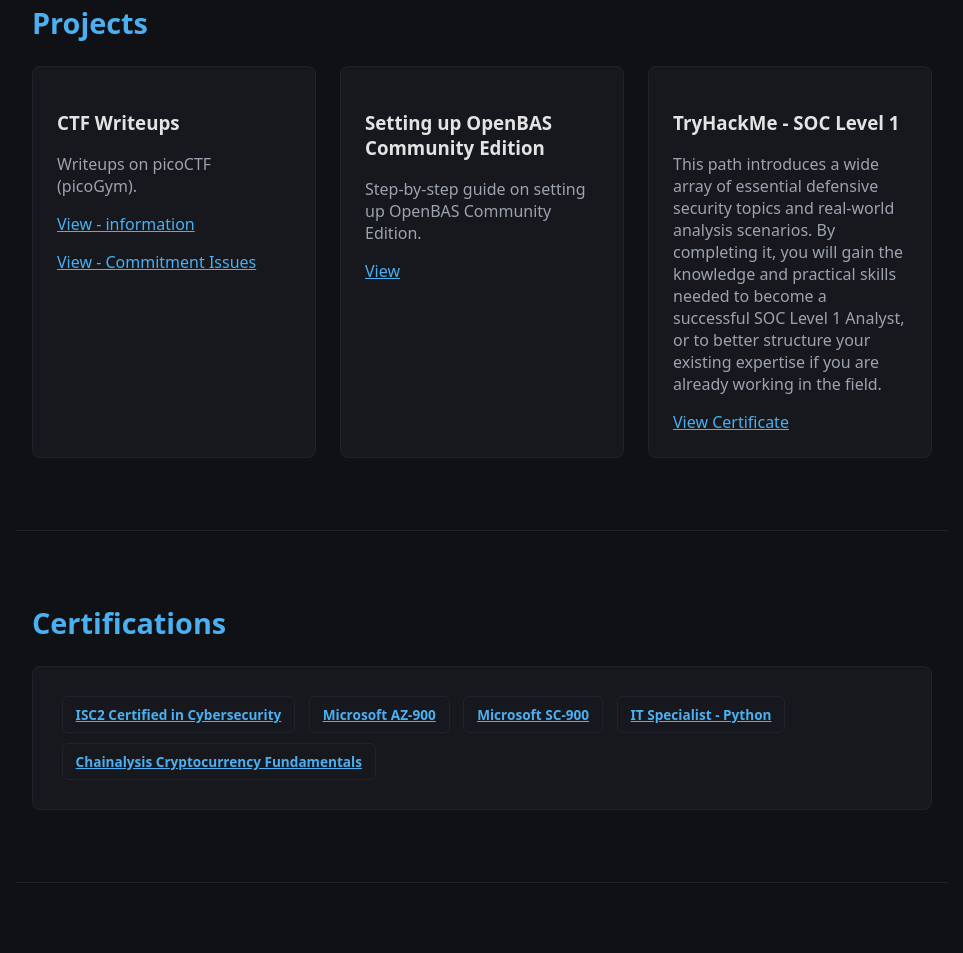
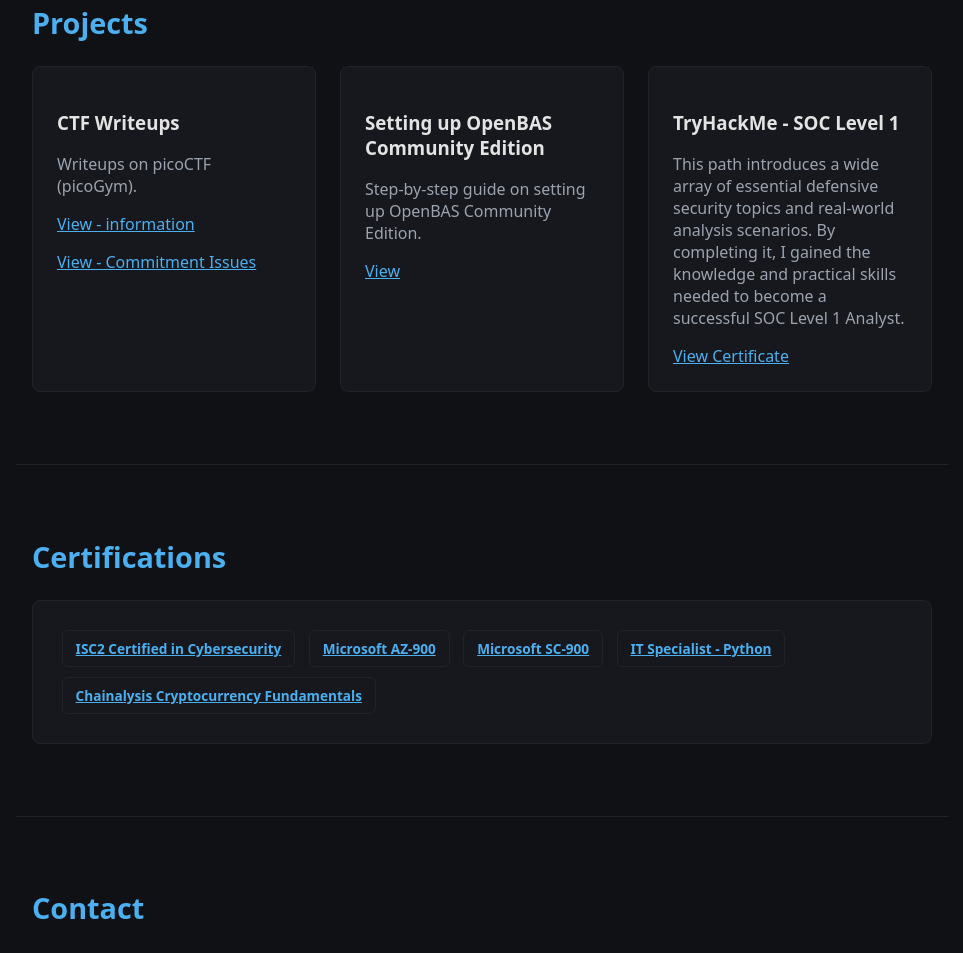
Before and after one commit to t0m0m1c/Portfolio, a plain HTML site: page index.html in a window 1280 px wide. Shown: the part 1244-2197 px from the top of the page, without its empty margins (158-1121 px from the left). Drawn offline with Linux system fonts and the light colour scheme.

Commit message:
Update index.html

```diff
--- a/index.html
+++ b/index.html
@@ -167,7 +167,7 @@
         <div class="card">
             <h3>TryHackMe - SOC Level 1</h3>
             <p>
-                This path introduces a wide array of essential defensive security topics and real-world analysis scenarios. By completing it, you will gain the knowledge and practical skills needed to become a successful SOC Level 1 Analyst, or to better structure your existing expertise if you are already working in the field.
+                This path introduces a wide array of essential defensive security topics and real-world analysis scenarios. By completing it, I gained the knowledge and practical skills needed to become a successful SOC Level 1 Analyst.
             </p>
             <a href="https://tryhackme.com/certificate/THM-SHS5GWXOWT">View Certificate</a>
         </div>
```
